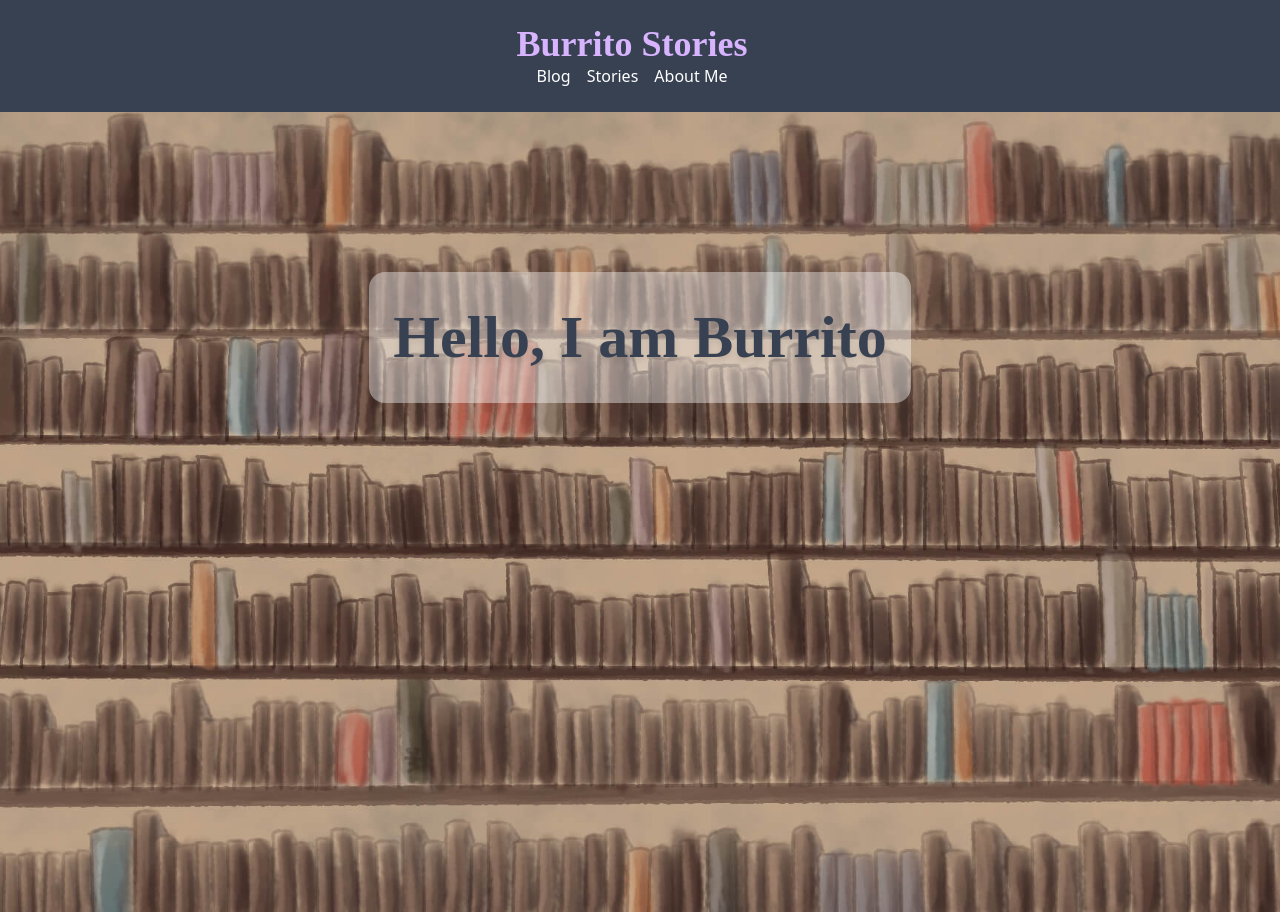
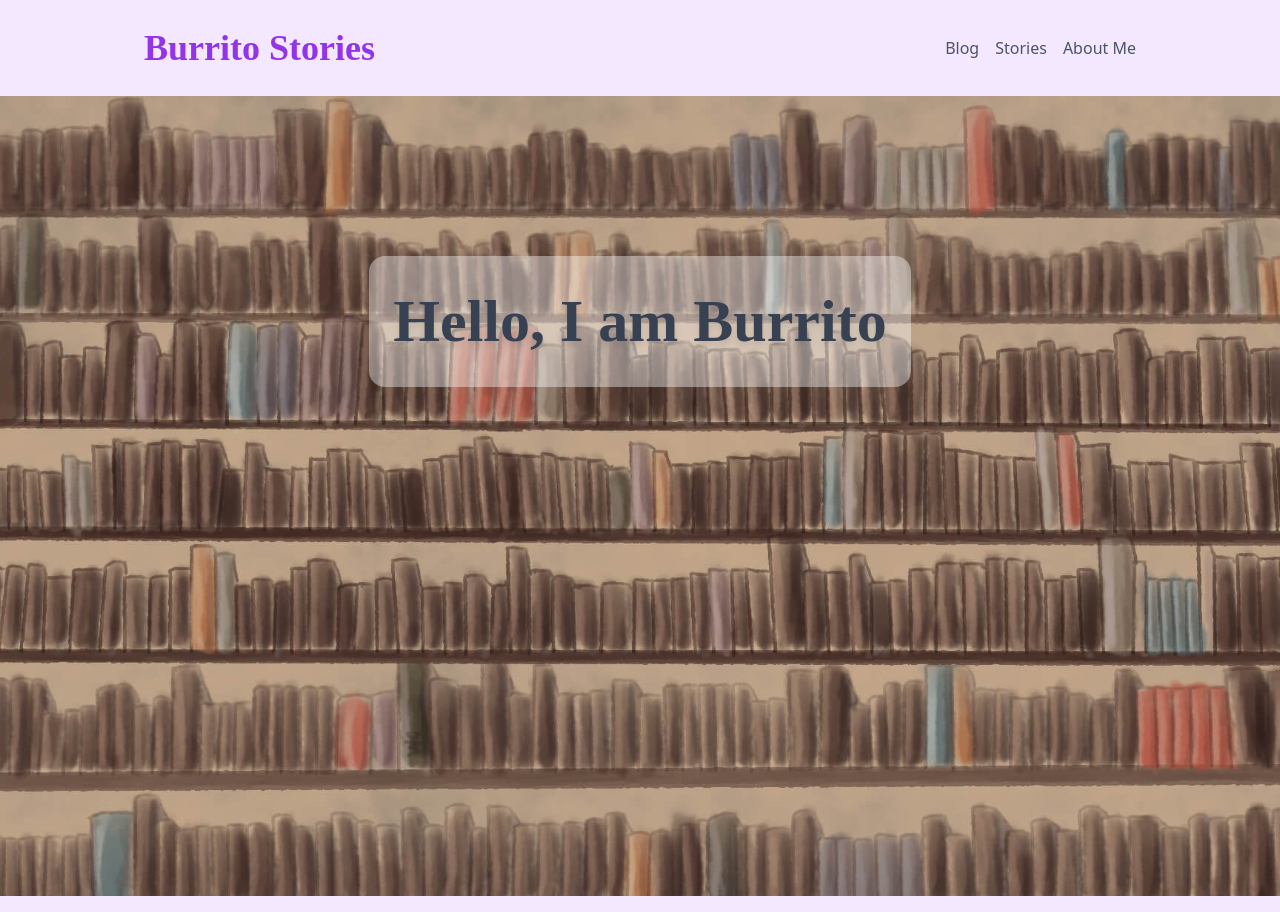
Before and after one commit to tcroxyz/burrito.tcro.xyz, a React (Create React App) app: page / in a window 1280 px wide. Built offline with nearby package versions, Linux system fonts and the light colour scheme.

Commit message:
navbar redesign

```diff
--- a/package.json
+++ b/package.json
@@ -1,7 +1,7 @@
 {
   "name": "burrito.tcro.xyz",
   "homepage": "https://burrito.tcro.xyz",
-  "version": "0.1.2",
+  "version": "0.1.3",
   "private": true,
   "dependencies": {
     "@sanity/block-content-to-react": "^3.0.0",
--- a/src/App.js
+++ b/src/App.js
@@ -5,9 +5,10 @@ import { BrowserRouter as Router } from "react-router-dom";
 // import Post from "./components/Post";
 // import Stories from "./components/Stories";
 // import SingleStory from "./components/SingleStory";
-import NavBar from "./components/NavBar";
+// import NavBar from "./components/NavBar";
 // import { AnimatePresence } from "framer-motion";
 import { AnimatedRoutes } from "./components/AnimatedRoutes";
+import NavBarN from "./components/NavBarN";
 
 function App() {
   // let location = useLocation();
@@ -15,7 +16,8 @@ function App() {
     <>
       {/* <AnimatePresence> */}
       <Router>
-        <NavBar />
+        {/* <NavBar /> */}
+        <NavBarN />
         <AnimatedRoutes />
       </Router>
       {/* </AnimatePresence> */}
--- /dev/null
+++ b/src/components/NavBarN.js
@@ -0,0 +1,75 @@
+import React from "react";
+import { NavLink } from "react-router-dom";
+
+function NavBarN() {
+  return (
+    <nav className="sticky top-0 z-10 bg-purple-100">
+      <div className="max-w-5xl mx-auto px-4">
+        <div className="flex items-center justify-between h-16 lg:h-24">
+          <NavLink
+            to="/"
+            exact
+            className={({ isActive }) =>
+              isActive
+                ? "flex mt-1 lg:inline-block lg:mt-0 text-purple-600 hover:text-purple-500 mr-4 cursive text-2xl lg:text-4xl"
+                : "flex mt-1 lg:inline-block lg:mt-0 text-purple-500 hover:text-purple-600 mr-4 cursive text-2xl lg:text-4xl"
+            }
+          >
+            Burrito Stories
+          </NavLink>
+          <div className="flex space-x-4 text-gray-900 text-left ">
+            <NavLink
+              to="post"
+              className={({ isActive }) =>
+                isActive
+                  ? "block mt-1 font-medium lg:inline-block lg:mt-0 text-purple-600 hover:text-600"
+                  : "block mt-1 font-medium lg:inline-block lg:mt-0 text-gray-600 hover:text-purple-600"
+              }
+            >
+              Blog
+            </NavLink>
+            <NavLink
+              to="stories"
+              className={({ isActive }) =>
+                isActive
+                  ? "block mt-1 font-medium lg:inline-block lg:mt-0 text-purple-600 hover:text-600 mr-4 "
+                  : "block mt-1 font-medium lg:inline-block lg:mt-0 text-gray-600 hover:text-purple-600 mr-4"
+              }
+            >
+              Stories
+            </NavLink>
+            <NavLink
+              to="about"
+              className={({ isActive }) =>
+                isActive
+                  ? "block mt-1 font-medium lg:inline-block lg:mt-0 text-purple-600 hover:text-600 mr-4 "
+                  : "block mt-1 font-medium lg:inline-block lg:mt-0 text-gray-600 hover:text-purple-600 mr-4"
+              }
+            >
+              About Me
+            </NavLink>
+          </div>
+        </div>
+      </div>
+    </nav>
+
+    // <div className="sticky top-0 z-10">
+    //   <img src={image} alt="Library" className="object-cover w-full h-36" />
+    //   <div className="z-1">
+    //     <nav class="flex items-center justify-center">
+    //       <div class="flex text-4xl lg:pt-0">
+    //         <NavLink
+    //           to="/"
+    //           exact
+    //           className="flex lg:inline-block text-purple-300 hover:text-purple-200 mr-4 cursive"
+    //         >
+    //           Burrito Stories
+    //         </NavLink>
+    //       </div>
+    //     </nav>
+    //   </div>
+    // </div>
+  );
+}
+
+export default NavBarN;
--- a/src/index.css
+++ b/src/index.css
@@ -13,3 +13,7 @@
 .mont {
   font-family: "Montserrat", sans;
 }
+
+body {
+  background-color: #f3e8ff;
+}
```
Also changed, not shown: 11 other files (tests, documents, lock files or other folders).
